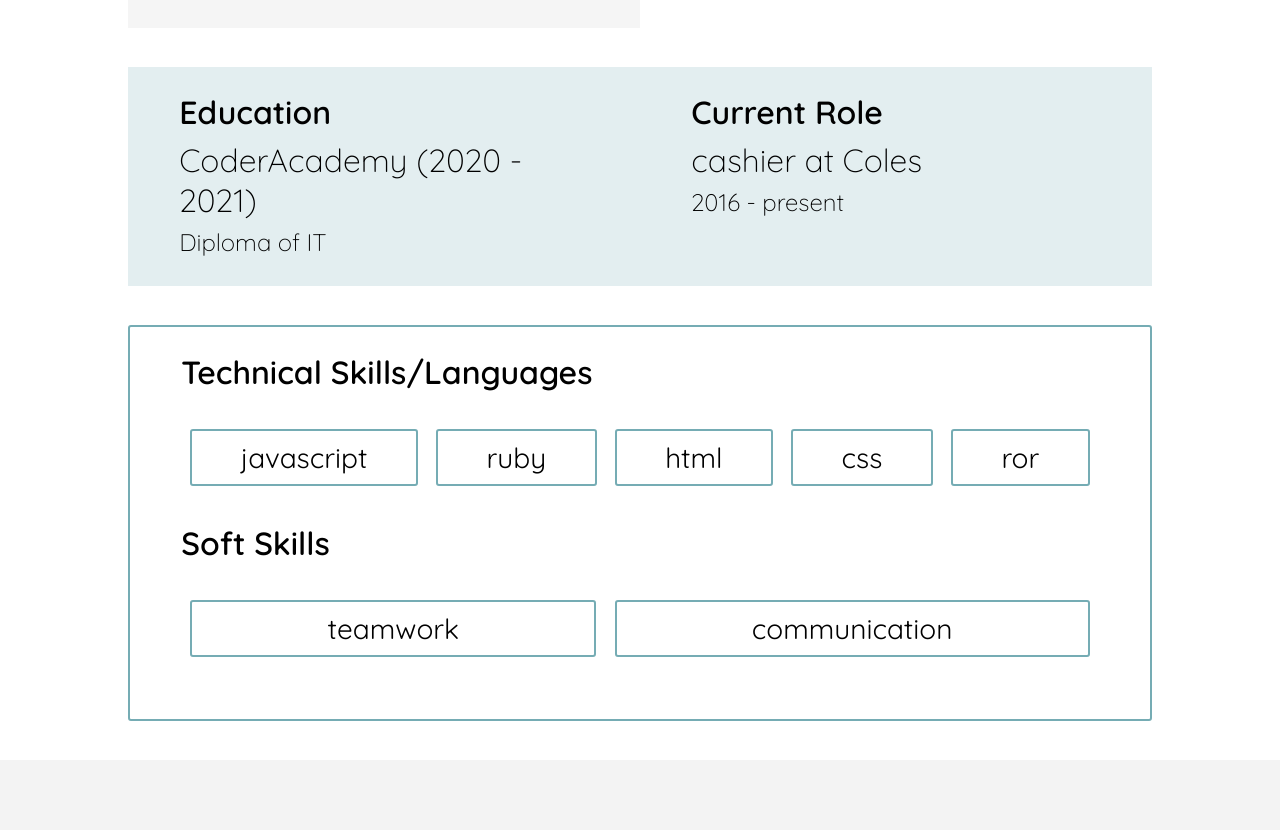
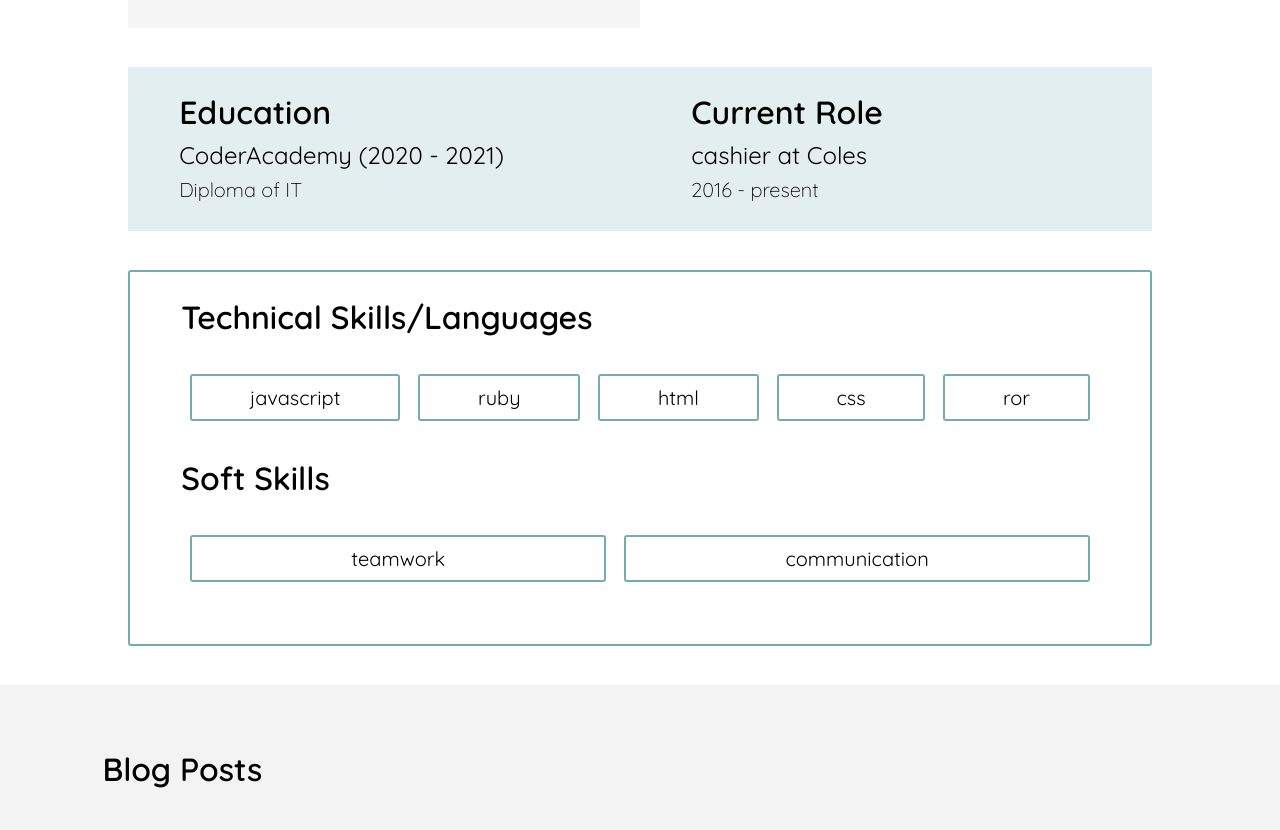
Before and after one commit to dannyfern/MERNAPP, a React (Create React App) app in the folder client/: page /profiles/1 in a window 1280 px wide. Shown: the part 580-1410 px from the top of the page. Built offline with nearby package versions, Linux system fonts and the light colour scheme; a web font is replaced by a local one.

Commit message:
small changes to profile

```diff
--- a/client/src/data/profile_data.js
+++ b/client/src/data/profile_data.js
@@ -100,7 +100,7 @@ const profileData = [
 
     },
     {
-        _id: 2,
+        _id: 3,
         detailsData: {
             profilePhoto: "",
             firstName: "John",
--- a/client/src/styles/Desktop.css
+++ b/client/src/styles/Desktop.css
@@ -376,6 +376,13 @@
             justify-content: center;
     margin-top: 3%;
   }
+  #profile .workAndEdu .workDisplay > h2, #profile .workAndEdu .eduDisplay > h2 {
+    font-size: 1.5rem;
+    font-weight: 400;
+  }
+  #profile .workAndEdu .workDisplay > h3, #profile .workAndEdu .eduDisplay > h3 {
+    font-size: 1.25rem;
+  }
   #profile .workAndEdu .workDisplay {
     padding: 2% 4%;
     width: 40%;
@@ -393,5 +400,9 @@
     border-radius: 3px;
     margin: 3% auto;
   }
+  #profile .skillsDisplay .skillsDiv .skills {
+    font-size: 1.25rem !important;
+    padding: 1% 4%;
+  }
 }
 /*# sourceMappingURL=Desktop.css.map */
--- a/client/src/styles/Desktop.scss
+++ b/client/src/styles/Desktop.scss
@@ -461,6 +461,14 @@
             margin-top: 3%;
 
 
+            .workDisplay > h2, .eduDisplay > h2{
+                font-size: 1.5rem;
+                font-weight: 400;
+            }
+            .workDisplay > h3, .eduDisplay > h3{
+                font-size: 1.25rem;
+            }
+
 
             .workDisplay{
                 padding: 2% 4%;
@@ -482,6 +490,14 @@
             border: 2px solid $green;
             border-radius: 3px;
             margin: 3% auto;
+
+            .skillsDiv{
+                .skills{
+                    font-size: 1.25rem !important;
+                    padding: 1% 4%
+                }
+            }
+
         }
 
 
```
Also changed, not shown: 2 other files (tests, documents, lock files or other folders).
